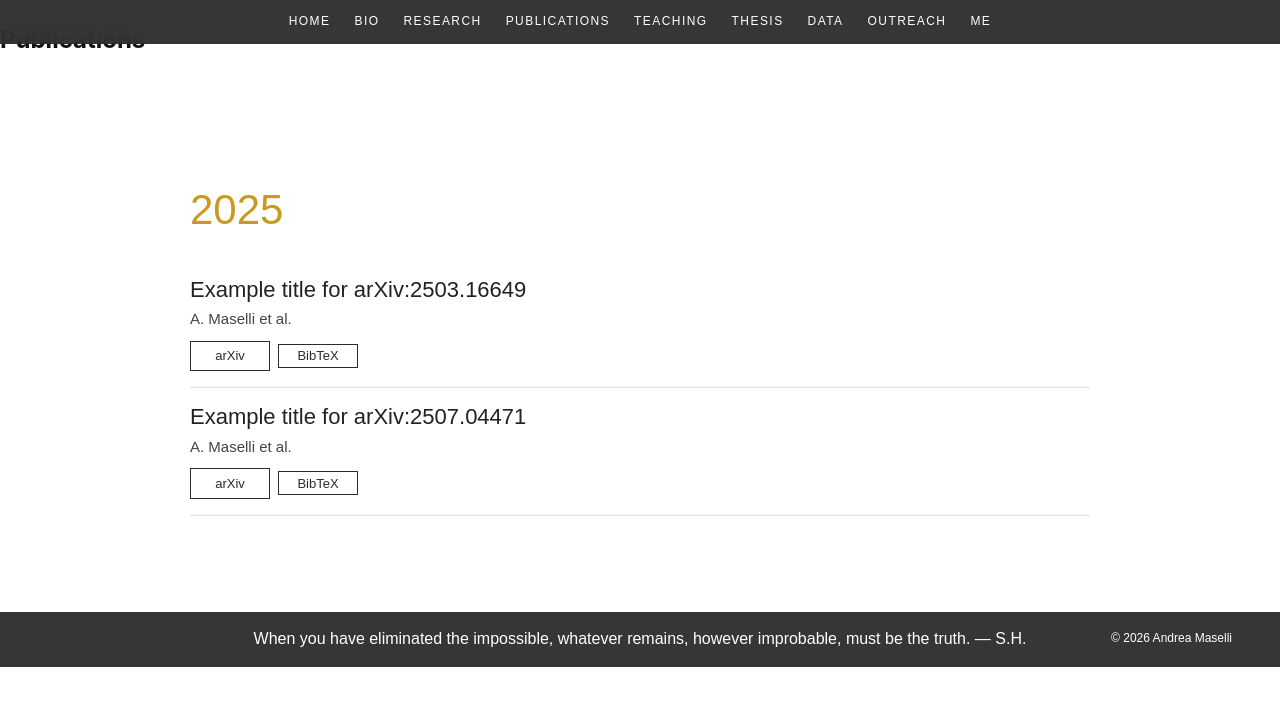
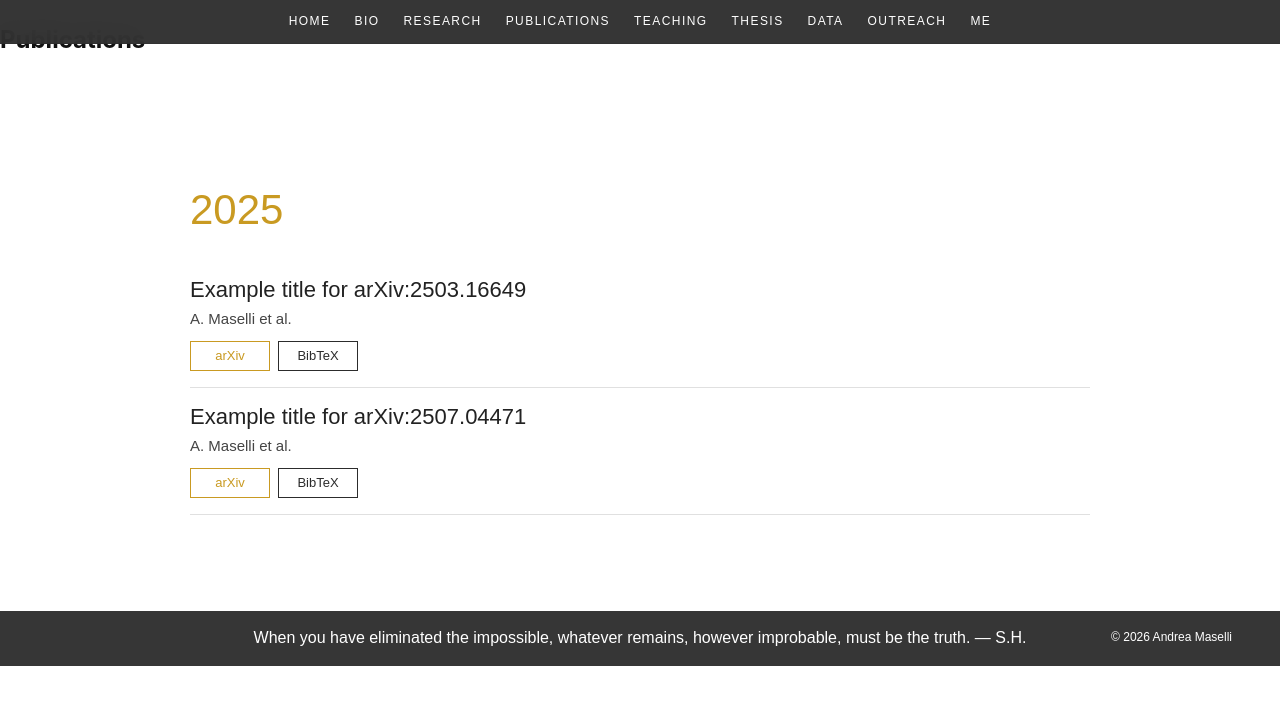
Before and after one commit to masellia/andreamaselli.github.io, a Jekyll site: the page built from pages/publications.md, in a window 1280 px wide. Shown: the top 706 px of the page. Built offline with Jekyll 4.4.1, drawn with Linux system fonts in a browser that asks for light colours; some web fonts are replaced.

Commit message:
publications added

```diff
--- a/assets/css/main.css
+++ b/assets/css/main.css
@@ -437,9 +437,27 @@ body {
   align-items: center;
 }
 
-.pub-actions a,
+.pub-actions a {
+  min-width: 80px;
+  height: 30px;
+
+  border: 1px solid var(--accent);
+  background: transparent;
+  color: var(--accent);
+
+  font-family: "DINLight", sans-serif;
+  font-size: 13px;
+
+  display: inline-flex;
+  align-items: center;
+  justify-content: center;
+
+  text-decoration: none;
+}
+
 .pub-actions button {
   min-width: 80px;
+  height: 30px;
 
   border: 1px solid rgb(44,44,44);
   background: transparent;
@@ -447,17 +465,30 @@ body {
 
   font-family: "DINLight", sans-serif;
   font-size: 13px;
-  padding: 0.22rem 0.55rem;
 
-  text-align: center;
-  text-decoration: none;
+  display: inline-flex;
+  align-items: center;
+  justify-content: center;
+
   cursor: pointer;
 }
 
-.pub-actions a:hover,
-.pub-actions button:hover {
-  background: rgb(44,44,44);
-  color: white;
+.pub-actions button {
+  min-width: 80px;
+  height: 30px;
+
+  border: 1px solid rgb(44,44,44);
+  background: transparent;
+  color: rgb(44,44,44);
+
+  font-family: "DINLight", sans-serif;
+  font-size: 13px;
+
+  display: inline-flex;
+  align-items: center;
+  justify-content: center;
+
+  cursor: pointer;
 }
 
 .pub-status {
```
